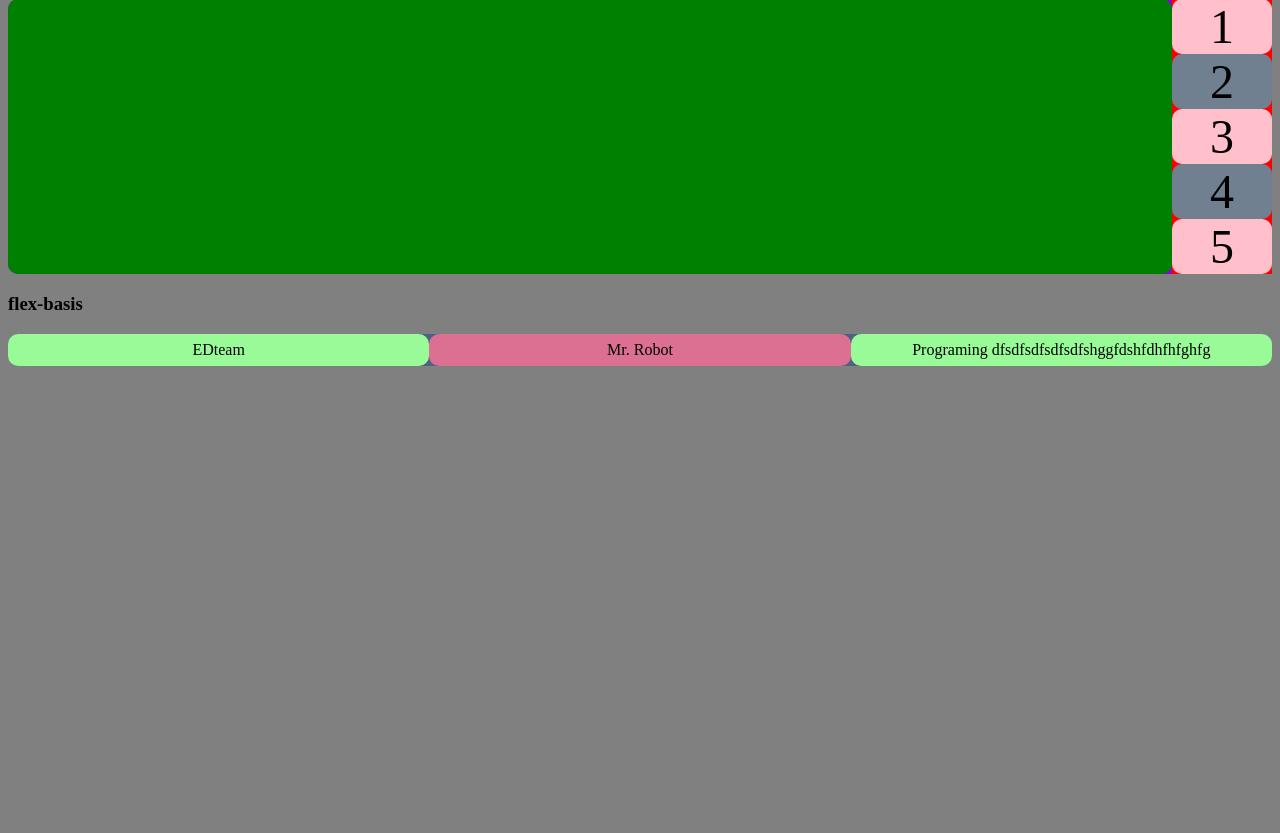
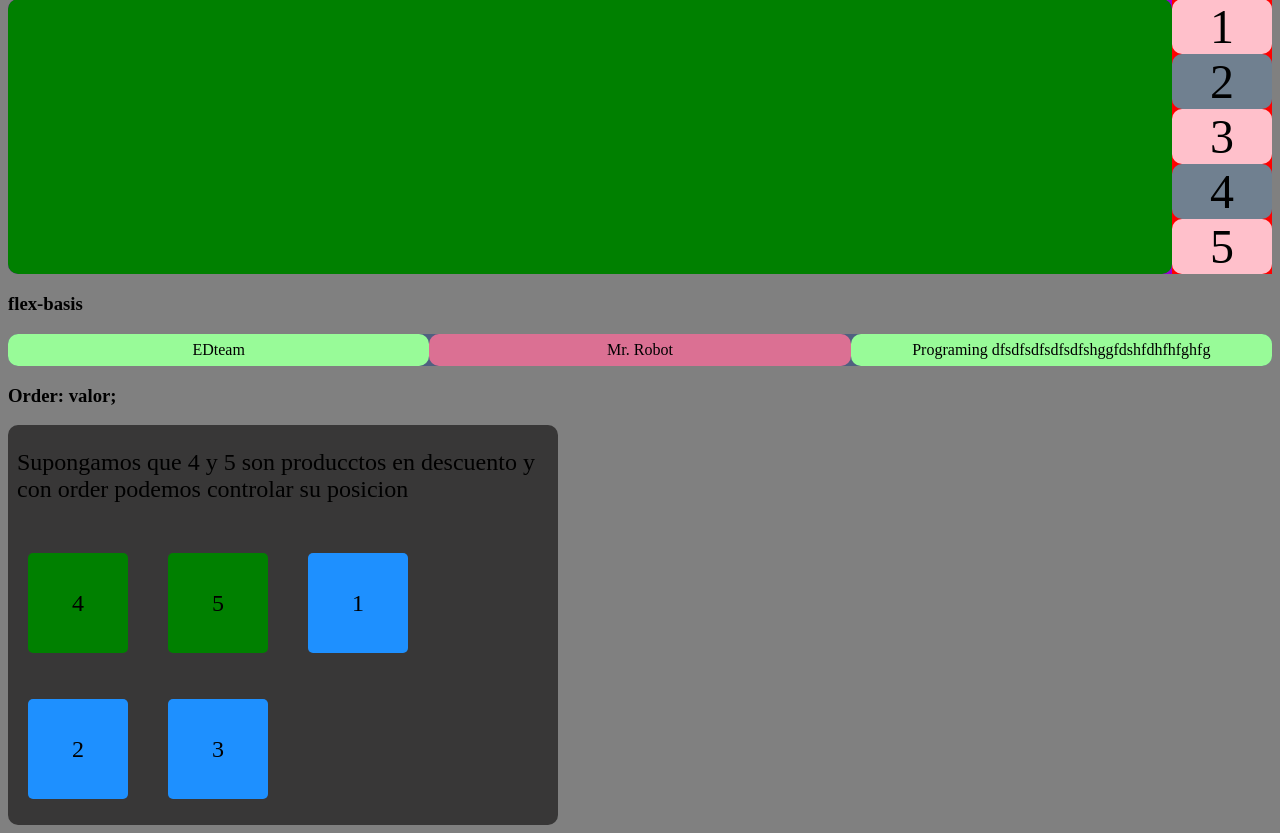
Before and after one commit to paulticona/Progrmando-Random, a PHP site: page /flexbox.html in a window 1280 px wide. Shown: the part 2475-3308 px from the top of the page. Before the commit the page ends 2841 px from the top, so only its background shows below. Run offline with PHP 8.4, Linux system fonts and the light colour scheme.

Commit message:
clse final de flex II

```diff
--- a/flexbox.html
+++ b/flexbox.html
@@ -93,5 +93,16 @@
         <div class="item1">Programing dfsdfsdfsdfsdfshggfdshfdhfhfghfg</div>
 
     </div>
+    <h3>Order: valor;</h3>
+    <div class="flex-container8">
+        <p class="nota">Supongamos que 4 y 5 son producctos en descuento
+            y con order podemos controlar su posicion
+        </p>
+        <div class="item2">1</div>
+        <div class="item2">2</div>
+        <div class="item2">3</div>
+        <div class="item2 descuento">4</div>
+        <div class="item2 descuento">5</div>
+    </div>
 </body>
 </html>
--- a/stylesFlexbox.css
+++ b/stylesFlexbox.css
@@ -170,7 +170,7 @@ body{
     /*flex-grow: 1;
     flex-basis: 0; /*pra que las cjas de los items
                     midan lo mismo apesar del cambio*/
-    flex: 1;
+    flex: 14;
     text-align: center;
     justify-content: center;
     align-items: center;
@@ -179,3 +179,36 @@ body{
     background: palevioletred;
 
 }
+.flex-container8{
+    display: flex;
+    font-size: 1.5em;
+    background: rgb(56, 55, 55);
+    height: 400px;
+    width: 550px;
+    border-radius: 10px;
+    flex-wrap: wrap;
+}
+.item2{
+    display: flex;
+    justify-content: center;
+    align-items: center;
+
+    border-radius: 5px;
+    background: dodgerblue;
+    height: 100px;
+    width: 100px;
+    margin: 20px;
+}
+.descuento{
+    background: green;
+    /*order pueno posicionar los elementos(todos
+    los elementos tiene valor cero) gracias a esto
+    yo puedo ordenar ami gusto a los elemntos que yo
+    quiero al inicio o al final*/
+    order: -1;
+
+}
+.nota{
+    order: -2;
+    margin-left: 9px;
+}
```
